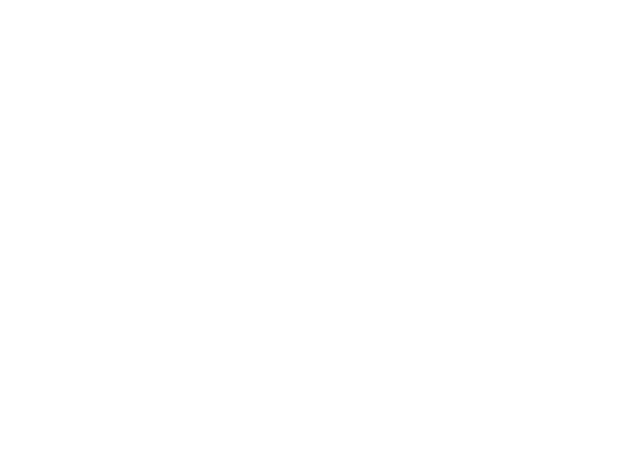
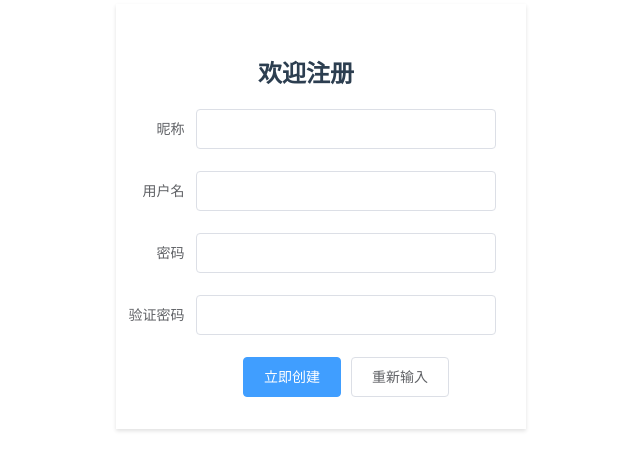
Before and after one commit to Best-Ksy/kdove_cli, a Vue app: page /register in a window 1280 px wide. Shown: the part 122-592 px from the top of the page, without its empty margins (319-959 px from the left). Built offline with nearby package versions, Linux system fonts and the light colour scheme.

Commit message:
全部提交

```diff
--- a/src/router/index.js
+++ b/src/router/index.js
@@ -3,6 +3,7 @@ import VueRouter from "vue-router";
 // import Home from "../views/Home.vue";
 import Index from "../views/index/Index";
 import Matching from "../views/matching/Matching"
+import Register from "../views/reg/Register";
 
 Vue.use(VueRouter);
 
@@ -16,6 +17,11 @@ const routes = [
     path: "/matching",
     name: "Matching",
     component: Matching
+  },
+  {
+    path: "/register",
+    name: "Register",
+    component: Register
   }
   // {
   //   path: "/about",
--- a/src/views/index/Index.vue
+++ b/src/views/index/Index.vue
@@ -43,7 +43,7 @@
         },
         methods: {
             initWebSocket(){ //初始化weosocket
-                const wsuri1 = "ws://192.168.1.110:8000/websocket/" + this.matching + "/" + this.userid;
+                const wsuri1 = "ws://192.168.1.110:8088/websocket/" + this.matching + "/" + this.userid;
                 this.websock = new WebSocket(wsuri1);
                 this.websock.onmessage = this.websocketonmessage;
                 // this.websock.onopen = this.websocketonopen;
--- a/src/views/matching/Matching.vue
+++ b/src/views/matching/Matching.vue
@@ -19,7 +19,7 @@
         },
         methods: {
             matching(){
-                this.axios.get("http://192.168.1.110:8000/user/matching/getmatching/"+this.userid).then((response) => {
+                this.axios.get("http://192.168.1.110:8088/user/matching/getmatching/"+this.userid).then((response) => {
                     console.log(response.data);
                     if (response.data.code == 104){
                         this.$router.push({path:'/index',query:{userid:this.userid,matching:response.data.data.matching}})
--- /dev/null
+++ b/src/views/reg/Register.vue
@@ -0,0 +1,56 @@
+<template>
+    <div>
+        <el-form ref="form" :model="form" label-width="80px" class="reg_form">
+            <h2>欢迎注册</h2>
+            <el-form-item label="昵称">
+                <el-input v-model="form.nickname"></el-input>
+            </el-form-item>
+            <el-form-item label="用户名">
+                <el-input v-model="form.username"></el-input>
+            </el-form-item>
+            <el-form-item label="密码">
+                <el-input v-model="form.password"></el-input>
+            </el-form-item>
+            <el-form-item label="验证密码">
+                <el-input v-model="form.password"></el-input>
+            </el-form-item>
+            <el-form-item>
+                <el-button type="primary" @click="onSubmit">立即创建</el-button>
+                <el-button @click="cleanInput">重新输入</el-button>
+            </el-form-item>
+        </el-form>
+
+    </div>
+</template>
+
+<script>
+    export default {
+        name: "Register",
+        data() {
+            return {
+                form: {
+                    nickname: '',
+                    username: '',
+                    password: ''
+                }
+            }
+        },
+        methods: {
+            onSubmit() {
+                console.log('submit!');
+            },
+            cleanInput(){
+                this.form = {nickname: '',username: "",password: ""}
+            }
+        }
+    }
+</script>
+
+<style scoped>
+    .reg_form{
+        width: 30%;
+        margin: 10% auto;
+        box-shadow: 0 2px 4px rgba(0, 0, 0, .12);
+        padding: 30px 30px 10px 0px
+    }
+</style>
```
